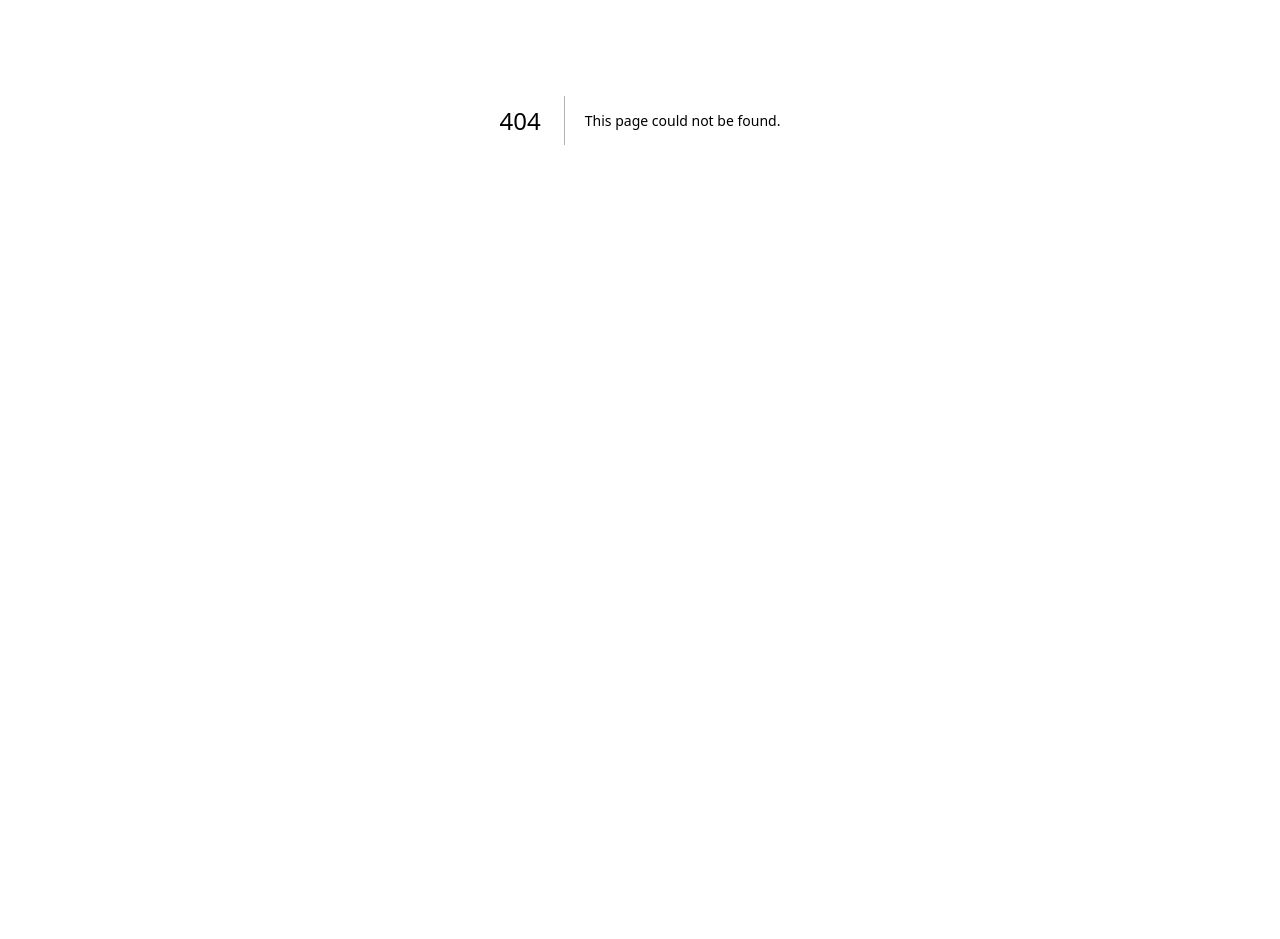
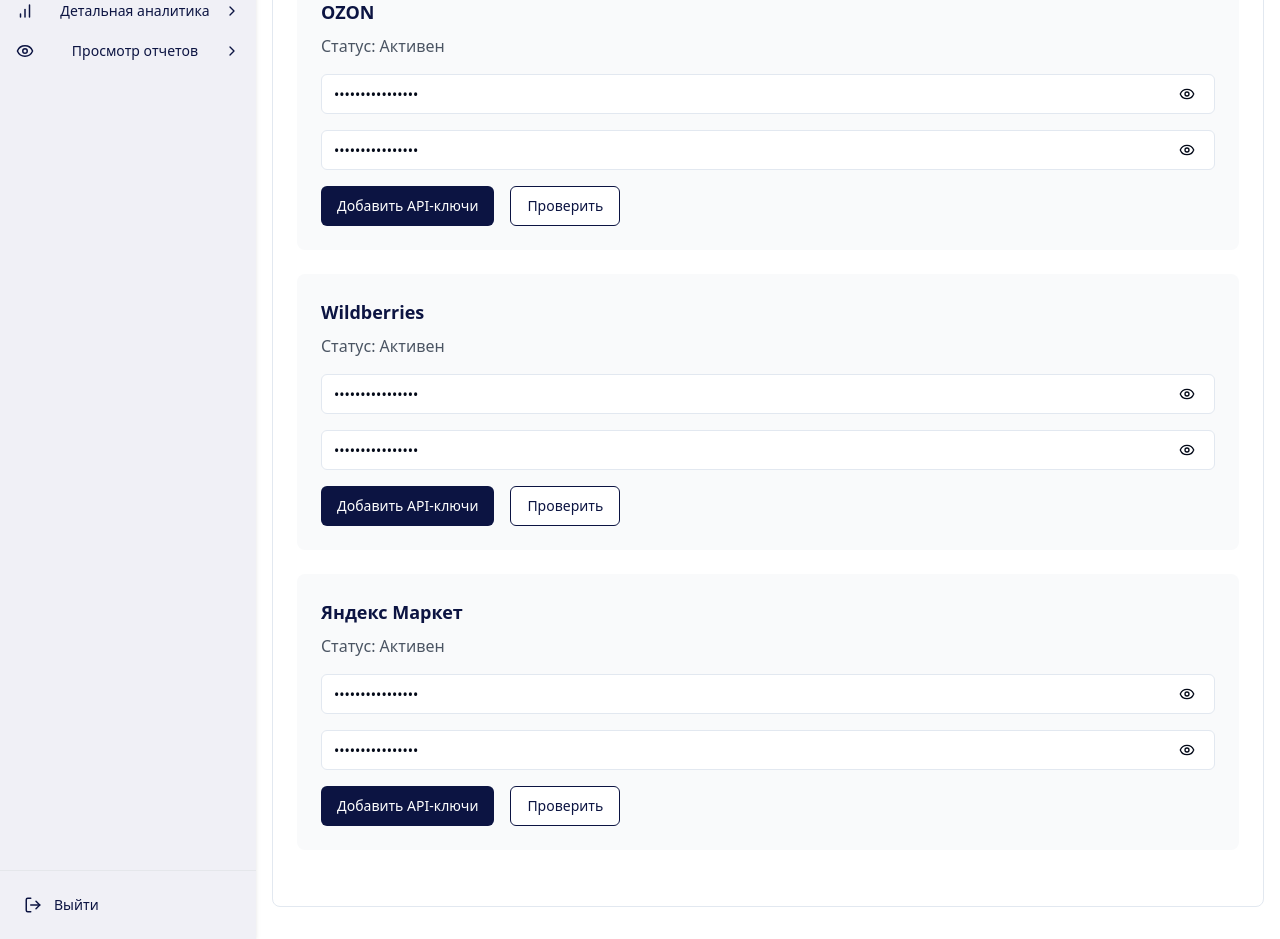
Before and after one commit to parkjihn/virtuscorp_frontend, a Next.js app in the folder virtuscorp_frontend/: page /integrations/data-sources in a window 1280 px wide. Before the commit this address had no page. Shown: the part 280-1219 px from the top of the page. Before the commit the page ends 800 px from the top, so only its background shows below. Built offline with nearby package versions, Linux system fonts and the light colour scheme.

Commit message:
integrations1-03162025

```diff
--- /dev/null
+++ b/virtuscorp_frontend/app/(auth)/(protected)/integrations/data-sources/page.tsx
@@ -0,0 +1,153 @@
+import { Eye } from 'lucide-react'
+import { Button } from "@/components/ui/button"
+import { Input } from "@/components/ui/input"
+
+export default function DataSourcesPage() {
+  return (
+    <div className="container mx-auto py-8 px-4">
+      <h1 className="text-2xl font-bold text-[#0c1442] mb-2">Источники данных</h1>
+      <p className="text-gray-600 mb-6">Управление и настройка внешних подключений данных.</p>
+
+      <div className="bg-white rounded-lg border p-6">
+        <div className="mb-8">
+          <h2 className="text-lg font-semibold mb-4">Подключенные источники данных</h2>
+
+
+          <div className="bg-gray-50 rounded-lg p-6 mb-6">
+            <h3 className="text-lg font-semibold text-[#0c1442] mb-2">OZON</h3>
+            <p className="text-gray-600 mb-4">Статус: Активен</p>
+
+            <div className="space-y-4">
+              <div className="relative">
+                <Input
+                  type="password"
+                  value="****************"
+                  className="pr-10"
+                  readOnly
+                />
+                <Button
+                  variant="ghost"
+                  size="icon"
+                  className="absolute right-2 top-1/2 transform -translate-y-1/2"
+                >
+                  <Eye className="h-4 w-4" />
+                </Button>
+              </div>
+
+              <div className="relative">
+                <Input
+                  type="password"
+                  value="****************"
+                  className="pr-10"
+                  readOnly
+                />
+                <Button
+                  variant="ghost"
+                  size="icon"
+                  className="absolute right-2 top-1/2 transform -translate-y-1/2"
+                >
+                  <Eye className="h-4 w-4" />
+                </Button>
+              </div>
+
+              <div className="flex space-x-4">
+                <Button className="bg-[#0c1442]">Добавить API-ключи</Button>
+                <Button variant="outline" className="border-[#0c1442] text-[#0c1442]">Проверить</Button>
+              </div>
+            </div>
+          </div>
+
+
+          <div className="bg-gray-50 rounded-lg p-6 mb-6">
+            <h3 className="text-lg font-semibold text-[#0c1442] mb-2">Wildberries</h3>
+            <p className="text-gray-600 mb-4">Статус: Активен</p>
+
+            <div className="space-y-4">
+              <div className="relative">
+                <Input
+                  type="password"
+                  value="****************"
+                  className="pr-10"
+                  readOnly
+                />
+                <Button
+                  variant="ghost"
+                  size="icon"
+                  className="absolute right-2 top-1/2 transform -translate-y-1/2"
+                >
+                  <Eye className="h-4 w-4" />
+                </Button>
+              </div>
+
+              <div className="relative">
+                <Input
+                  type="password"
+                  value="****************"
+                  className="pr-10"
+                  readOnly
+                />
+                <Button
+                  variant="ghost"
+                  size="icon"
+                  className="absolute right-2 top-1/2 transform -translate-y-1/2"
+                >
+                  <Eye className="h-4 w-4" />
+                </Button>
+              </div>
+
+              <div className="flex space-x-4">
+                <Button className="bg-[#0c1442]">Добавить API-ключи</Button>
+                <Button variant="outline" className="border-[#0c1442] text-[#0c1442]">Проверить</Button>
+              </div>
+            </div>
+          </div>
+
+
+          <div className="bg-gray-50 rounded-lg p-6">
+            <h3 className="text-lg font-semibold text-[#0c1442] mb-2">Яндекс Маркет</h3>
+            <p className="text-gray-600 mb-4">Статус: Активен</p>
+
+            <div className="space-y-4">
+              <div className="relative">
+                <Input
+                  type="password"
+                  value="****************"
+                  className="pr-10"
+                  readOnly
+                />
+                <Button
+                  variant="ghost"
+                  size="icon"
+                  className="absolute right-2 top-1/2 transform -translate-y-1/2"
+                >
+                  <Eye className="h-4 w-4" />
+                </Button>
+              </div>
+
+              <div className="relative">
+                <Input
+                  type="password"
+                  value="****************"
+                  className="pr-10"
+                  readOnly
+                />
+                <Button
+                  variant="ghost"
+                  size="icon"
+                  className="absolute right-2 top-1/2 transform -translate-y-1/2"
+                >
+                  <Eye className="h-4 w-4" />
+                </Button>
+              </div>
+
+              <div className="flex space-x-4">
+                <Button className="bg-[#0c1442]">Добавить API-ключи</Button>
+                <Button variant="outline" className="border-[#0c1442] text-[#0c1442]">Проверить</Button>
+              </div>
+            </div>
+          </div>
+        </div>
+      </div>
+    </div>
+  )
+}
```
